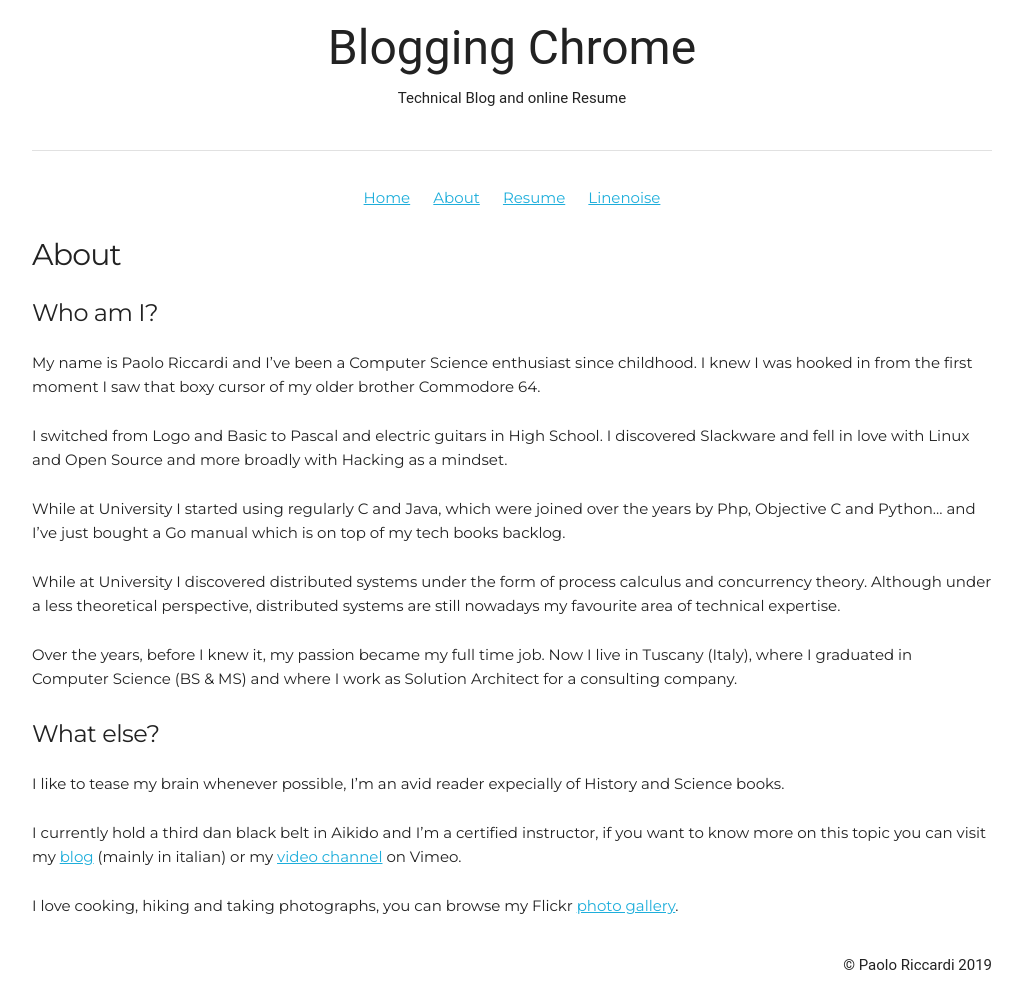
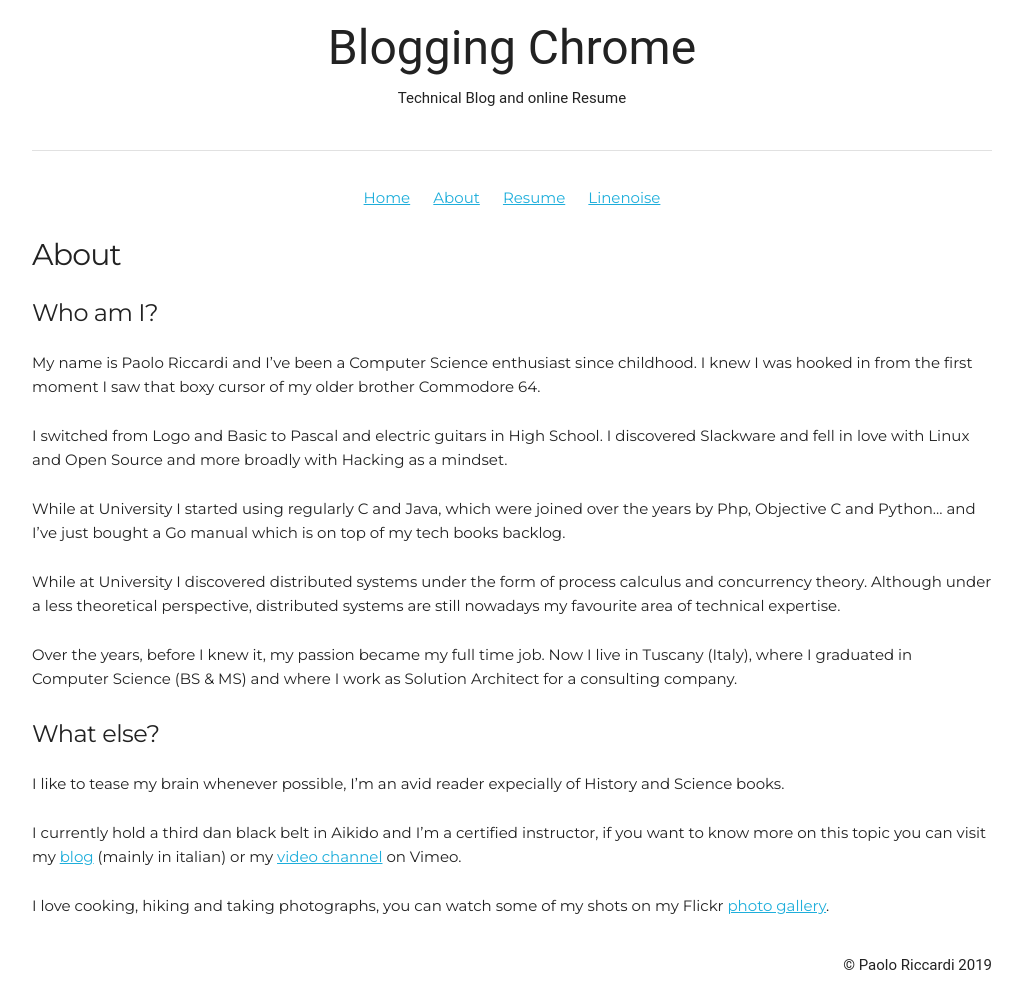
Before and after one commit to paoloriccardi/paoloriccardi.github.io, a Jekyll site: the page built from whoami.md, in a window 1280 px wide. Shown: the whole page, without its empty margins (128-1151 px from the left). Built offline with Jekyll 4.4.1, drawn with Linux system fonts in a browser that asks for light colours.

Commit message:
whoami Golang

```diff
--- a/whoami.md
+++ b/whoami.md
@@ -25,4 +25,4 @@ I like to tease my brain whenever possible, I'm an avid reader expecially of His
 
 I currently hold a third dan black belt in Aikido and I’m a certified instructor, if you want to know more on this topic you can visit my [blog](http://www.kinonagare.it){:target="_blank"} (mainly in italian) or my [video channel](https://vimeo.com/kinonagare){:target="_blank"} on Vimeo.
 
-I love cooking, hiking and taking photographs, you can browse my Flickr [photo gallery](https://www.flickr.com/photos/priccardi/){:target="_blank"}.
+I love cooking, hiking and taking photographs, you can watch some of my shots on my Flickr [photo gallery](https://www.flickr.com/photos/priccardi/){:target="_blank"}.
```
